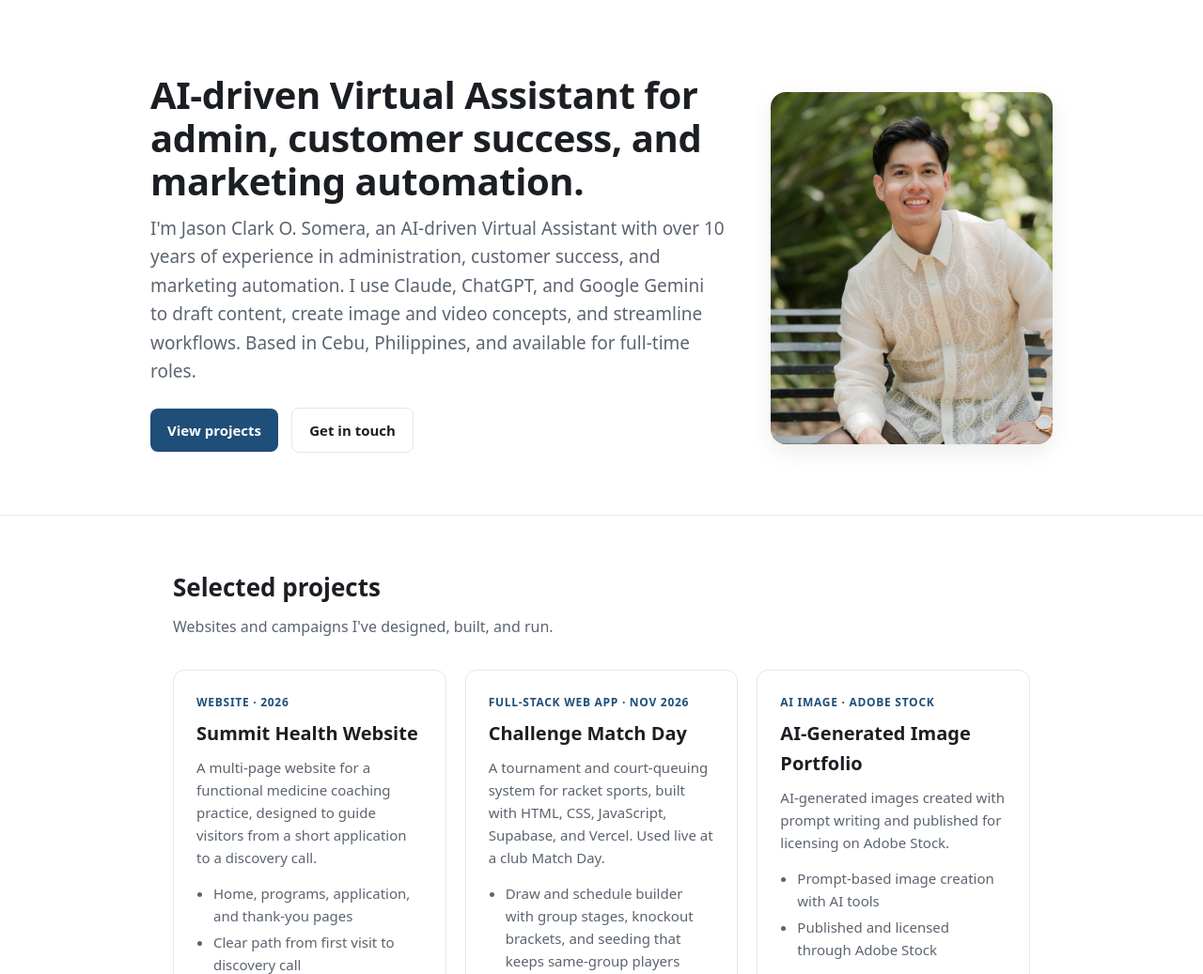
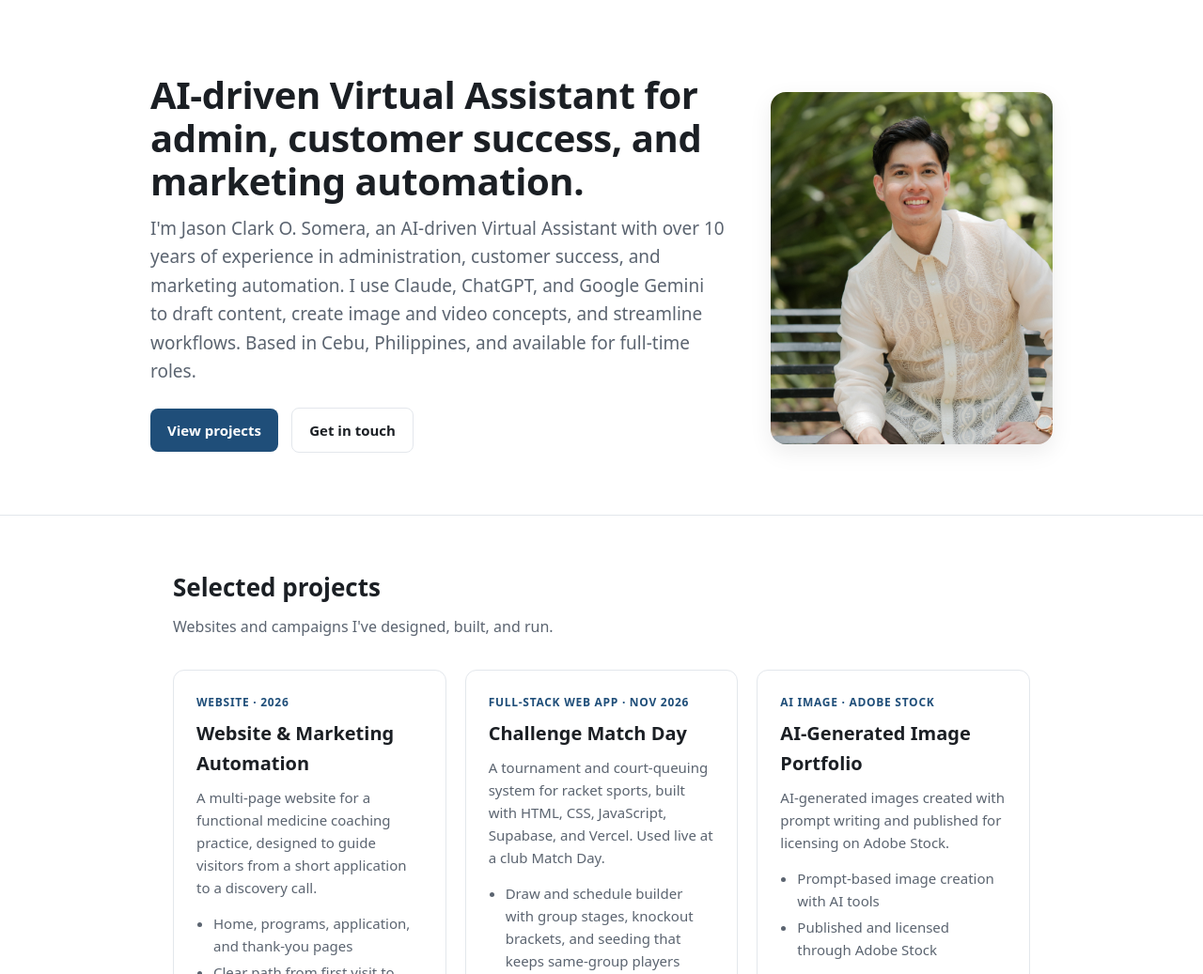
Before and after one commit to aijasonclark007/portfolio, a plain HTML site: page index.html in a window 1280 px wide. Shown: the part 63-1100 px from the top of the page at 94% size. Drawn offline with Linux system fonts and the light colour scheme.

Commit message:
Portfolio: retitle Summit Health card to Website & Marketing Automation
Co-Authored-By: Claude Haiku 5.5 <noreply@anthropic.com>
Claude-Session: https://claude.ai/code/session_017TgSERp9WzDfeWhgUyAi7w

```diff
--- a/index.html
+++ b/index.html
@@ -125,7 +125,7 @@
 
         <article class="card">
           <div class="tag">Website · 2026</div>
-          <h3>Summit Health Website</h3>
+          <h3>Website &amp; Marketing Automation</h3>
           <p>A multi-page website for a functional medicine coaching practice, designed to guide visitors from a short application to a discovery call.</p>
           <ul>
             <li>Home, programs, application, and thank-you pages</li>
```
